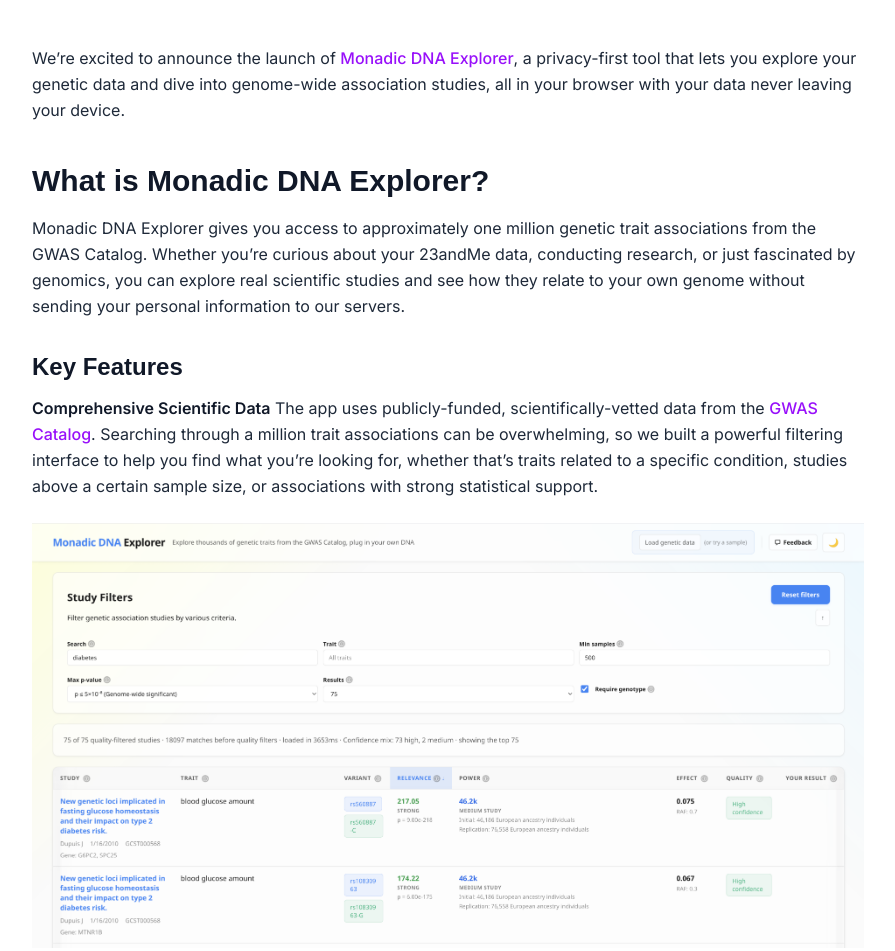
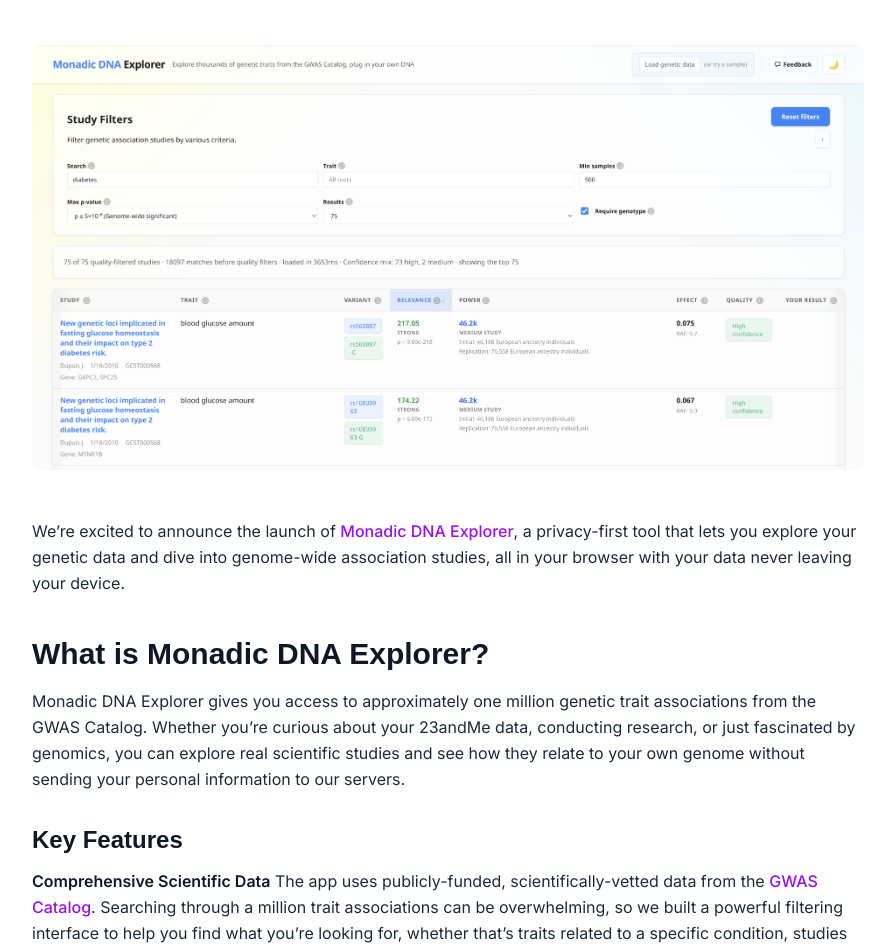
Before and after one commit to Monadic-DNA/Blog, an Astro site: page /introducing-monadic-dna-explorer in a window 1280 px wide. Shown: the part 527-1478 px from the top of the page, without its empty margins (192-1087 px from the left). Built offline with nearby package versions, Linux system fonts and the light colour scheme; Astro itself is replaced by a stand-in of ours; a web font is replaced by a local one.

Commit message:
Added a bunch of screenshots and ensured the hero image shows on posts.

```diff
--- a/src/pages/[...slug].astro
+++ b/src/pages/[...slug].astro
@@ -59,6 +59,15 @@
           </time>
         </div>
       </header>
+
+      <!-- Hero image -->
+      {post.data.image && (
+        <img
+          src={post.data.image}
+          alt={post.data.title}
+          class="w-full rounded-lg mb-12"
+        />
+      )}
 
       <!-- Article content -->
       <div class="prose prose-lg prose-purple max-w-none">
```
Also changed, not shown: public/Screenshots/20251208_explorer_overview_report.png (added), public/Screenshots/20251208_explorer_premium.png (added), 2 other files.
